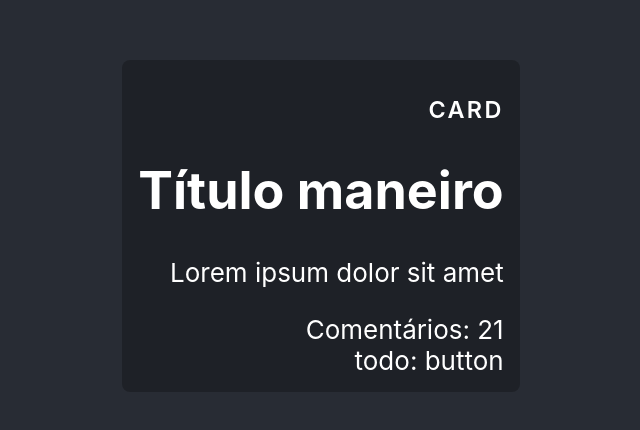
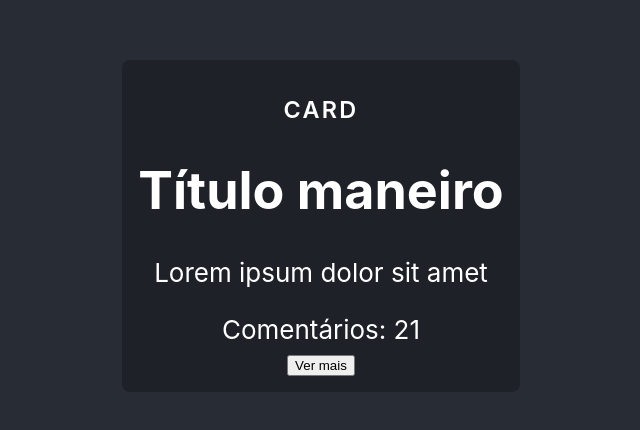
Before and after one commit to emanueltobias/etnews, a React (Create React App) app in the folder etnews-ui/: page / in a window 1280 px wide. Shown: the part 174-604 px from the top of the page, without its empty margins (319-959 px from the left). Built offline with nearby package versions, Linux system fonts and the light colour scheme.

Commit message:
Acessado props dentro de um Class Component

```diff
--- a/etnews-ui/src/App.tsx
+++ b/etnews-ui/src/App.tsx
@@ -11,7 +11,7 @@ function App() {
   return (
     <div className="App">
       <header className="App-header">
-        <Card align="right" title={"Card"}>
+        <Card align="center" title={"Card"}>
           <Post post={post} totalComments={21} />
         </Card>
       </header>
--- a/etnews-ui/src/components/Button.tsx
+++ b/etnews-ui/src/components/Button.tsx
@@ -1,10 +1,14 @@
 import { Component } from "react";
 
-class Button extends Component {
+interface ButtonProps {
+    onClick?: () => any
+}
+
+class Button extends Component<ButtonProps> {
     render() {
-        return <div>
-            todo: button
-        </div>
+        return <button onClick={this.props.onClick}>
+           {this.props.children}
+        </button>
     }
 }
 
--- a/etnews-ui/src/components/Card.tsx
+++ b/etnews-ui/src/components/Card.tsx
@@ -12,7 +12,7 @@ export default function Card(props: CardProps) {
         <C.Title>{props.title}</C.Title>
         {props.children}
         <div>
-            <Button>
+            <Button onClick={() => console.log('aqui')}>
                 Ver mais
             </Button>
         </div>
```
